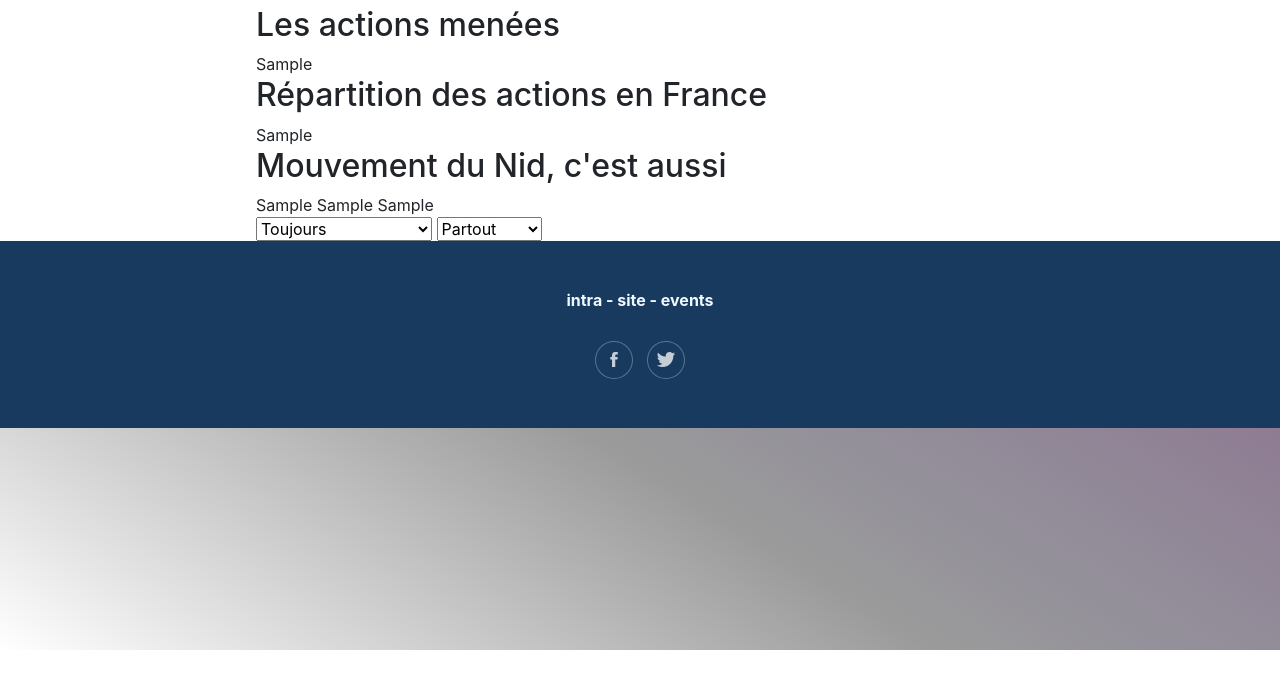
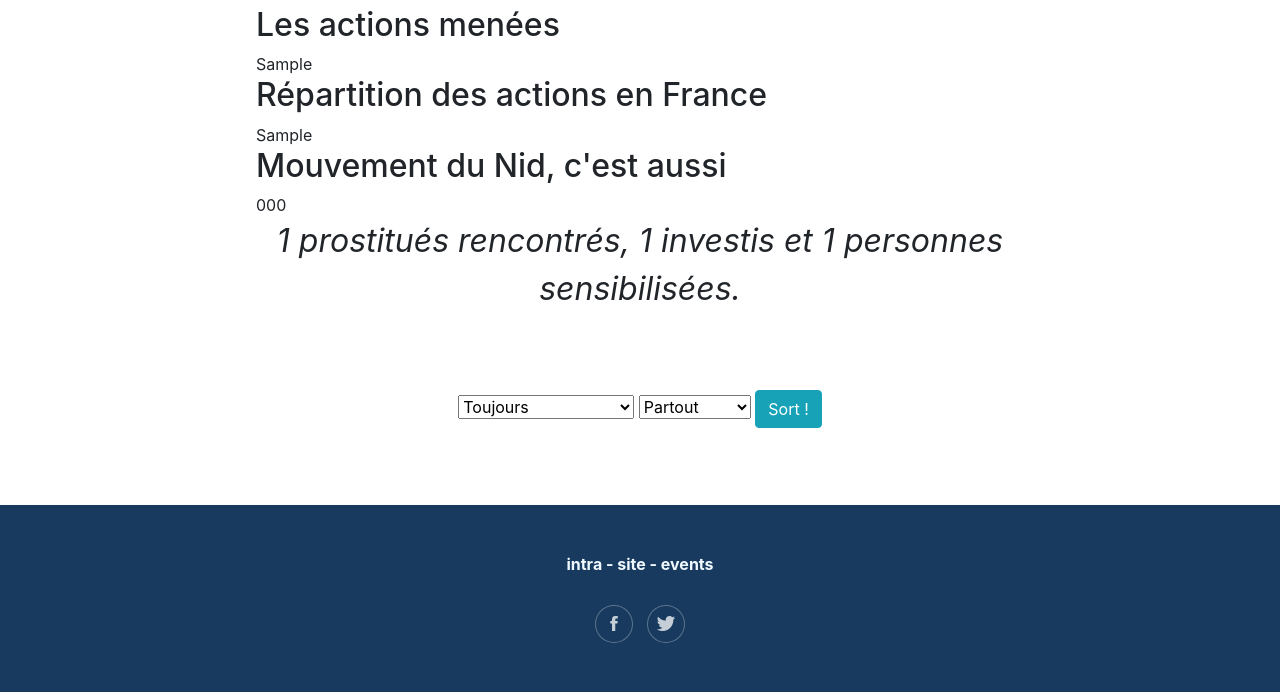
Before and after one commit to maxjcohen/tech4good, a Flask app: template templates/index.html in a window 1280 px wide. Shown: the part 150-842 px from the top of the page. Before the commit the page ends 800 px from the top, so only its background shows below. Run offline with Flask 2, Linux system fonts and the light colour scheme; the template is opened without the code that fills it: most values are stand-ins (such as "Sample title", 1, 10 or a date in 2020); some libraries are stand-ins or nearby versions; some web fonts are replaced.

Commit message:
last minute modifications

```diff
--- a/app.py
+++ b/app.py
@@ -4,6 +4,7 @@
 from flask import jsonify
 from flask import request
 import numpy as np
+import pandas as pd
 import time
 
 from src.csv2json import filter_data
@@ -55,4 +56,8 @@
     feed_map = map_data(data)
     feed_numbers = numbers_data(data)
 
-    return render_template('index.html', **feed_text, **feed_pie, **feed_map, **feed_numbers)
+    df = pd.read_csv('src/indicateur_departement.csv', sep='\t')
+    list_dep = list(df.iloc[:, 1])
+
+
+    return render_template('index.html', list_dep=list_dep, **feed_text, **feed_pie, **feed_map, **feed_numbers)
--- a/static/assets/css/styles.css
+++ b/static/assets/css/styles.css
@@ -36,3 +36,15 @@
   display: flex;
   flex-flow: row;
 }
+
+#catch_phrase {
+  text-align: center;
+  font-style: italic;
+  font-size: 2em;
+  margin: 0;
+}
+
+.sortby {
+  text-align: center;
+  margin: 10%;
+}
--- a/templates/index.html
+++ b/templates/index.html
@@ -42,24 +42,26 @@
 	    {{ map_chart |safe }}
 
 	    <h2 id="numbers">Mouvement du Nid, c'est aussi</h2>
-	    <div class="chart_numbers">
-        {{ chart_prostitues |safe }}
-        {{ chart_benevoles |safe }}
-        {{ chart_sensibilises |safe }}
-        </div>
+
+        {{ numbers_chart | safe }}
+
+        <p id="catch_phrase">{{ n_prostitues }} prostitués rencontrés, {{ n_benevoles }} investis et {{ n_sensibilises }} personnes sensibilisées.</p>
+
 
         <div class="sortby">
             <select id="sort_time">
-              <option onclick="sort_dd()" value="0">Toujours</option>
-              <option onclick="sort_dd()" value="365">L'année dernière</option>
-              <option onclick="sort_dd()" value="30">Le mois dernier</option>
-              <option onclick="sort_dd()" value="7">La semaine dernière</option>
+              <option value="0">Toujours</option>
+              <option value="365">L'année dernière</option>
+              <option value="30">Le mois dernier</option>
+              <option value="7">La semaine dernière</option>
             </select>
             <select id="sort_region">
-              <option onclick="sort_dd()" value="0">Partout</option>
-              <option onclick="sort_dd()" value="365">Paris</option>
-              <option onclick="sort_dd()" value="30">Campagne</option>
+              <option value="0">Partout</option>
+              {% for dep in list_dep %}
+                <option value="{{ dep }}">{{ dep }}</option>
+              {% endfor %}
             </select>
+            <button type="button" class="btn btn-info" onclick="sort_dd()">Sort !</button>
         </div>
 
     <script>
```
Also changed, not shown: src/crunch_numbers.py (+4 -10 lines).
